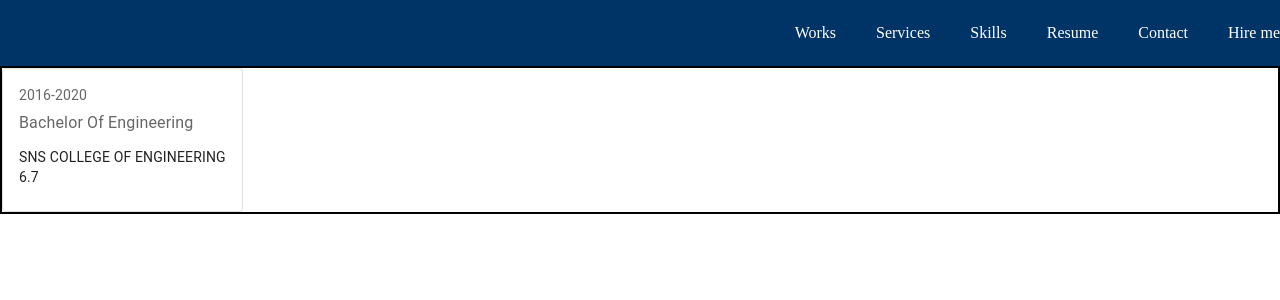
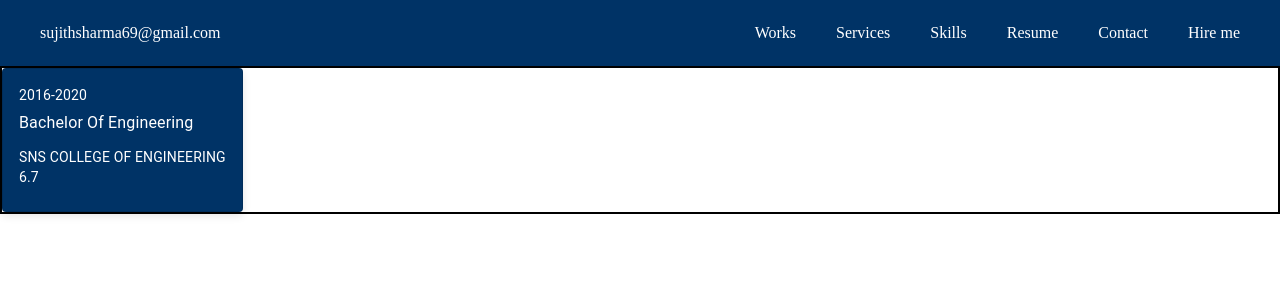
Before and after one commit to Sharma2812/basics, a React (Vite) app in the folder portfolio/: page /resume in a window 1280 px wide. Shown: the top 300 px of the page. Built offline with nearby package versions, Linux system fonts and the light colour scheme.

Commit message:
resume started

```diff
--- a/portfolio/src/Components/Resume.tsx
+++ b/portfolio/src/Components/Resume.tsx
@@ -1,25 +1,20 @@
-import {
-  Box,
-  Card,
-  CardContent,
-  Typography,
-} from "@mui/material";
+import { Box, Card, CardContent, Typography } from "@mui/material";
 import React from "react";
 
 const card = (
   <React.Fragment>
     <CardContent>
-      <Typography sx={{ fontSize: 14 }} color="text.secondary" gutterBottom>
+      <Typography sx={{ fontSize: 14, color: "white" }} gutterBottom>
         2016-2020
       </Typography>
 
-      <Typography sx={{ mb: 1.5 }} color="text.secondary">
+      <Typography sx={{ mb: 1.5, color: "white" }}>
         Bachelor Of Engineering
       </Typography>
-      <Typography variant="body2">
+      <Typography variant="body2" sx={{ color: "white" }}>
         SNS COLLEGE OF ENGINEERING <br />
       </Typography>
-      <Typography variant="body2">
+      <Typography variant="body2" sx={{ color: "white" }}>
         6.7
         <br />
       </Typography>
@@ -30,7 +25,13 @@
 const Resume = () => {
   return (
     <Box sx={{ display: "flex", border: "2px solid black" }}>
-      <Card variant="outlined" >
+      <Card
+        variant="outlined"
+        sx={{
+          backgroundColor: "#003366",
+          boxShadow: "0 4px 8px rgba(0, 0, 0, 0.1)",
+        }}
+      >
         {card}
       </Card>
     </Box>
--- a/portfolio/src/Components/Skills.tsx
+++ b/portfolio/src/Components/Skills.tsx
@@ -26,7 +26,6 @@
   const skillsChunks = chunkArray(Images, 4);
 
   const handleSkillClick = (skill: Skill) => {
-    console.log(skill);
     setSelectedSkill(skill);
   };
 
--- a/portfolio/src/NavBar/Navbar.tsx
+++ b/portfolio/src/NavBar/Navbar.tsx
@@ -10,6 +10,8 @@
 `;
 
 const Navbar = () => {
+  const email = "sujithsharma69@gmail.com";
+
   return (
     <>
       <Box
@@ -17,9 +19,25 @@
           backgroundColor: "#003366",
           color: "white",
           display: "flex",
-          justifyContent: "flex-end",
+          justifyContent: "space-between",
+          alignItems: "center",
+          py: 3,
+          px: 5,
+        }}
+      >
+        <Box>
+          <a
+            href={`mailto:${email}`}
+            style={{ color: "white", textDecoration: "none" }}
+          >
+            {email}
+          </a>
+        </Box>
+
+        <Box
+          sx={{
+            display: "flex",
             gap: 5,
-          py: 3,
           }}
         >
           <StyledLink to={"/work"}>Works</StyledLink>
@@ -29,6 +47,7 @@
           <StyledLink to={"/contact"}>Contact</StyledLink>
           <StyledLink to={""}>Hire me</StyledLink>
         </Box>
+      </Box>
       <Outlet />
     </>
   );
```
Lines whose indentation alone changed are shown as unchanged.
